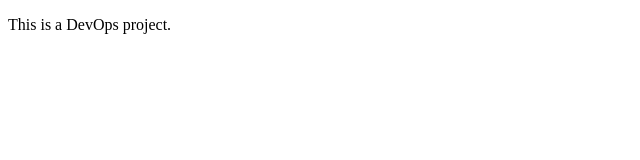
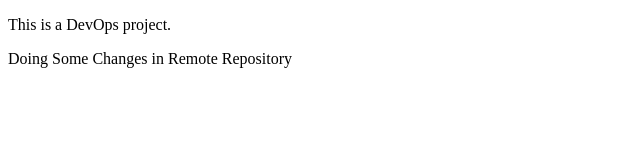
Before and after one commit to Akshaypython245/edureka-demo2, a plain HTML site: page index.html in a window 1280 px wide. Shown: the whole page, without its empty margins (0-640 px from the left). Drawn offline with Linux system fonts and the light colour scheme.

Commit message:
Update index.html

```diff
--- a/index.html
+++ b/index.html
@@ -9,3 +9,4 @@
     <p>This is a DevOps project.</p>
 </body>
 </html>
+Doing Some Changes in Remote Repository
```
